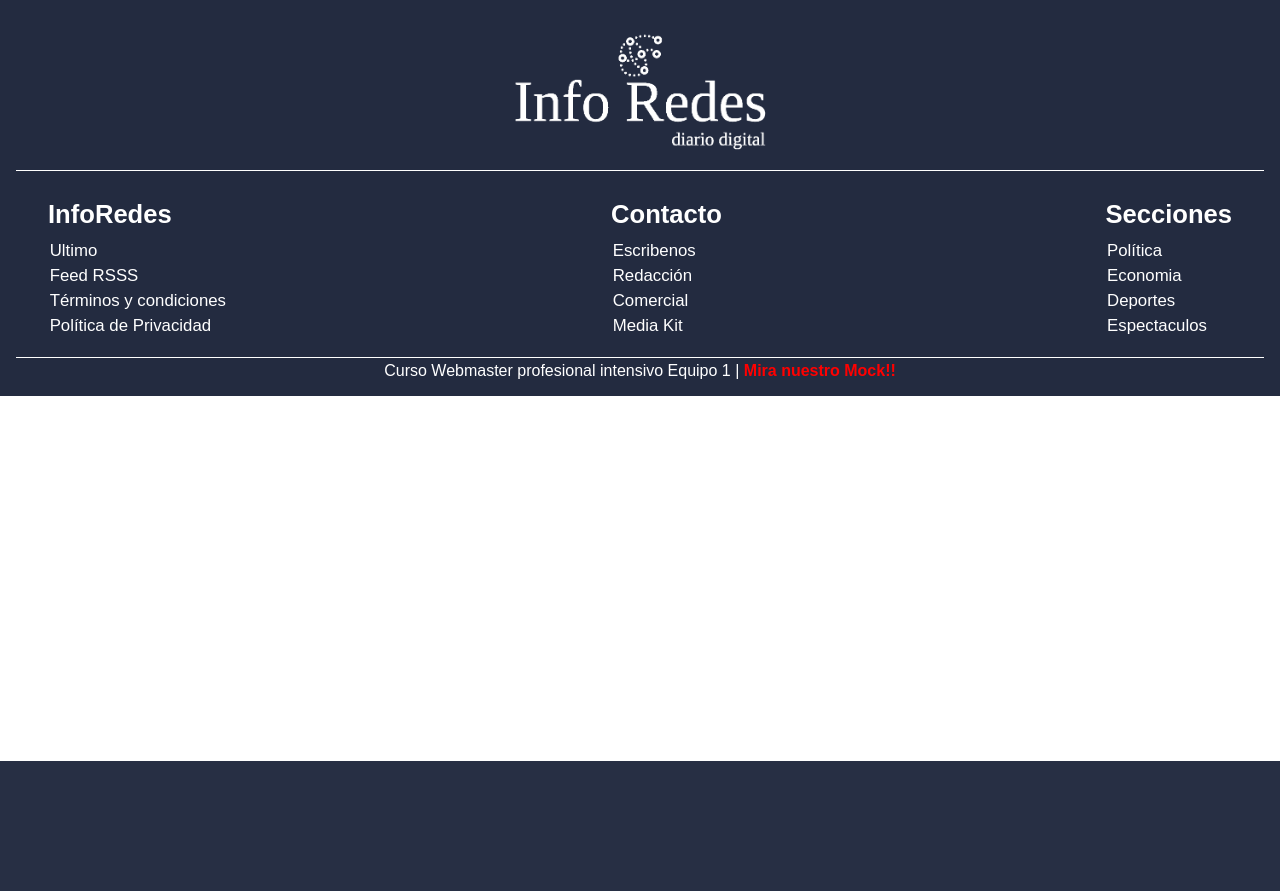
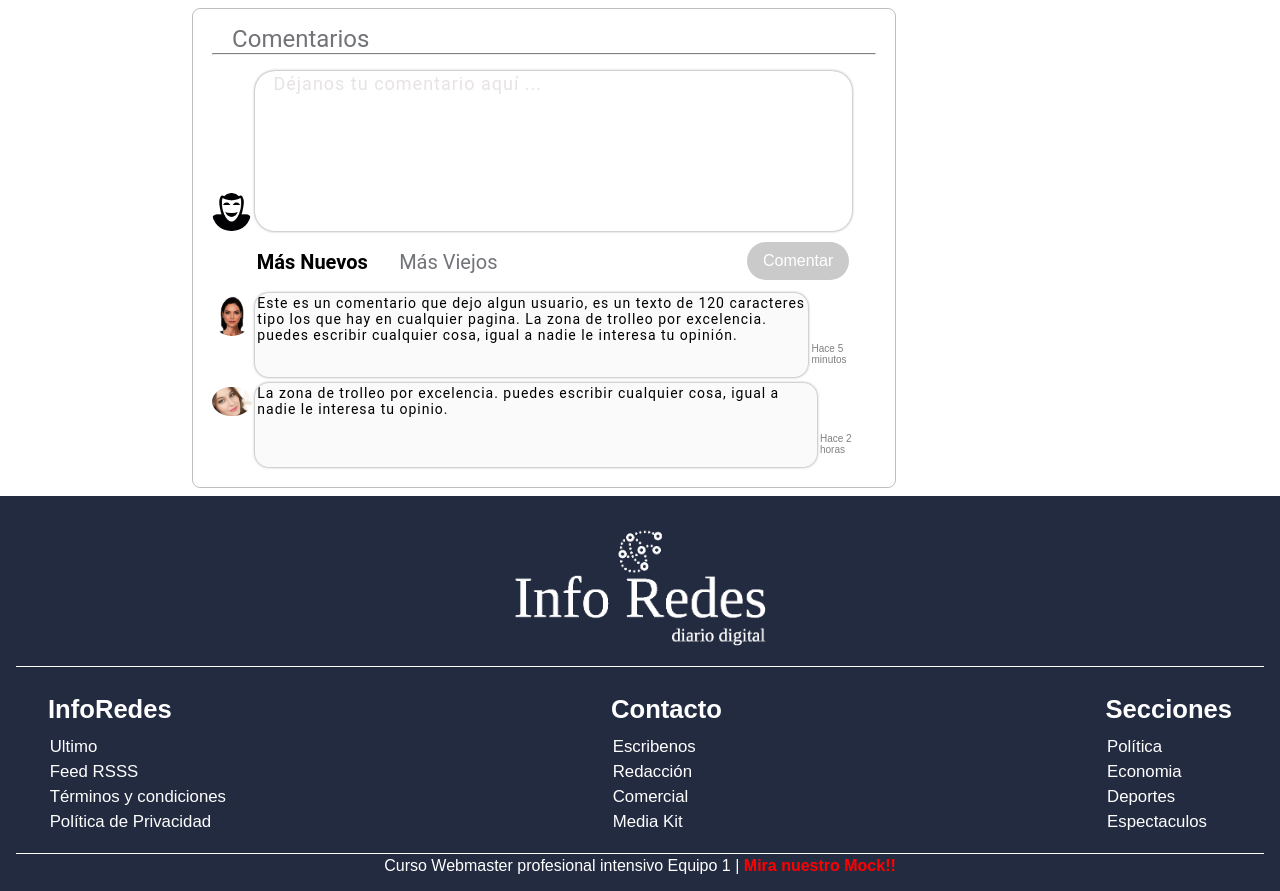
Before and after one commit to GabrielLaTorre/info-redes, a PHP site: page /noticia.html in a window 1280 px wide. Shown: the part 39-930 px from the top of the page. Before the commit the page ends 800 px from the top, so only its background shows below. Run offline with PHP 8.4, Linux system fonts and the light colour scheme; some libraries are stand-ins or nearby versions.

Commit message:
Formulario-Comentarios
- Se realizó la seccion de comentarios para la noticia

```diff
--- a/Diario/estilos.css
+++ b/Diario/estilos.css
@@ -423,4 +423,158 @@ footer p a{
 }
 
 /*#################################################*/
-/*#################################################*/
+/*#############     FORMULARIO NOTICIA     ############################*/
+
+.formulario {
+	width: 55%;
+	margin: .5em auto;
+	padding: 1em 1.2em;
+	border: rgba(0,0,0,.25) solid 1px;
+	border-radius: 8px;
+	margin-right: 30%;
+}
+
+.formulario h3 {
+	font-family: Roboto;
+	font-weight: normal;
+	font-size: 24px;
+	line-height: 28px;
+	color: #717378;
+	margin-left: 3%;
+}
+
+.formulario img {
+	width: 2.4em;
+	border-radius: 50%;
+}
+
+.formulario textarea{
+	resize: none;
+	height: 8em;
+	width: 90%;
+	box-shadow:0 0 3px grey;
+	border: solid 0px transparent;
+	border-radius: 1em;
+	color: rgb(134, 134, 134);
+	font-family: Roboto;
+	font-weight: normal;
+	font-size: 20px;
+	letter-spacing: 1px;
+}
+
+.formulario ::placeholder {
+	color: rgb(231, 227, 227);
+	font-family: Roboto;
+	font-weight: normal;
+	font-size: 18px;
+	letter-spacing: 1px;
+}
+
+.formulario button {
+	border-radius: 2em;
+	background-color: rgb(202, 202, 202); /* Green */
+	border: none;
+	color: white;
+	padding: 10px 16px;
+	text-align: center;
+	text-decoration: none;
+	font-size: 16px;
+	cursor: pointer;
+	float: right;
+	margin-top: 1%;
+	margin-right: 4%;
+	transition-duration: 0.5s;
+}
+
+.formulario button:hover {
+	border-radius: 2em;
+	background-color: rgb(177, 177, 177); /* Green */
+	border: none;
+	color: white;
+	padding: 10px 16px;
+	text-align: center;
+	text-decoration: none;
+	font-size: 16px;
+	cursor: pointer;
+	float: right;
+	margin-top: 1%;
+	margin-right: 4%;
+}
+
+.formulario hr {
+	border-top: 1px solid grey;
+	margin-bottom: 1em;
+	border-radius: 10px;
+}
+
+.titulo-comentarios {
+	display: flex;
+	flex-direction: row;
+	margin: 2%;
+}
+
+#nuevos {
+	font-family: Roboto;
+	font-weight: bold;
+	font-size: 20px;
+	line-height: 28px;
+	color: black;
+	margin-left: 6%;
+}
+
+#nuevos:hover {
+	font-family: Roboto;
+	font-weight: bold;
+	font-size: 20px;
+	line-height: 28px;
+	color: rgb(233, 67, 67);
+	margin-left: 6%;
+}
+
+#viejos {
+	font-family: Roboto;
+	font-weight: normal;
+	font-size: 20px;
+	line-height: 28px;
+	color: #717378;
+	margin-left: 6%;
+}
+
+#viejos:hover {
+	font-family: Roboto;
+	font-weight: normal;
+	font-size: 20px;
+	line-height: 28px;
+	color: #000000;
+	margin-left: 6%;
+}
+
+.posteos {
+	display: flex;
+	flex-direction: row;
+
+}
+
+.posteos textarea {
+	height: 6em;
+	border-radius: 1em;
+	color: black;
+	font-family: Roboto;
+	font-size: 14px;
+	margin: 0.5%;
+}
+
+.posteos img {
+	width: 6%;
+	height: 10%;
+	border-radius: 50%;
+	object-fit: cover;
+	margin-top: 1%;
+}
+
+.posteos p {
+	font-size: 10px;
+	margin-top: 8%;
+	color: grey;
+
+}
--- a/Diario/noticia.html
+++ b/Diario/noticia.html
@@ -35,8 +35,33 @@
 
     <!-- ######## FORMULARIO   ######-->
     <div class="formulario">
+        <h3> Comentarios</h3>
+        <hr>
+        <div>
+            <img src="imagenes/anon.png" title="Usuario anónimo" alt="logo-header">
+            <textarea placeholder="   Déjanos tu comentario aquí ..."></textarea>
+        </div>
+        <div>
+            <button>Comentar</button>
+        </div>
+        <div class="titulo-comentarios">
+            <h4 id="nuevos">Más Nuevos </h4>
+            <h4 id="viejos">Más Viejos</h4>
+        </div>
+        <div class="posteos">
+            <img src="imagenes/cara-2.jpg" title="Nombre usuario" alt="logo-header">
+            <textarea readonly="readonly" disabled="disabled">Este es un comentario que dejo algun usuario, es un texto de 120 caracteres  tipo los que hay en cualquier pagina. La zona de trolleo por excelencia. puedes escribir cualquier cosa, igual a nadie le interesa tu opinión.</textarea>
+            <p>Hace 5 minutos</p>
+        </div>
+        <div class="posteos">
+            <img src="imagenes/cara-1.jpg" title="Nombre usuario" alt="logo-header">
+            <textarea readonly="readonly" disabled="disabled">La zona de trolleo por excelencia. puedes escribir cualquier cosa, igual a nadie le interesa tu opinio.</textarea>
+            <p>Hace 2 horas</p>
+        </div>
+
 
     </div>
+
 
 
     <!-- ######## ZONA LATERAL   ######-->
```
